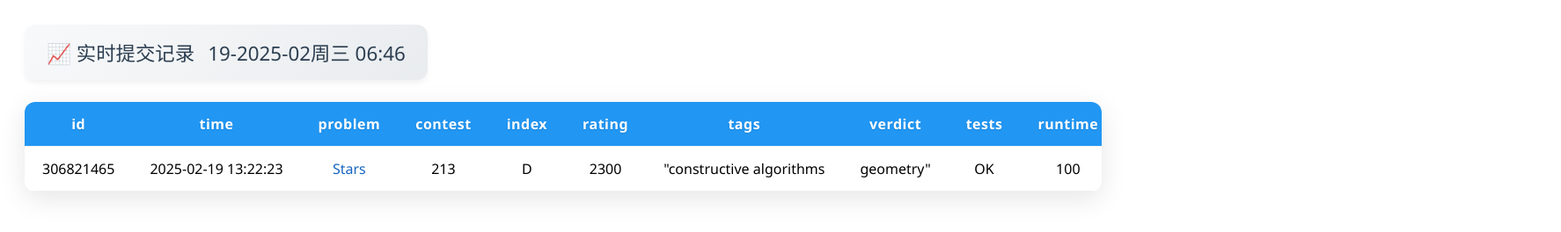
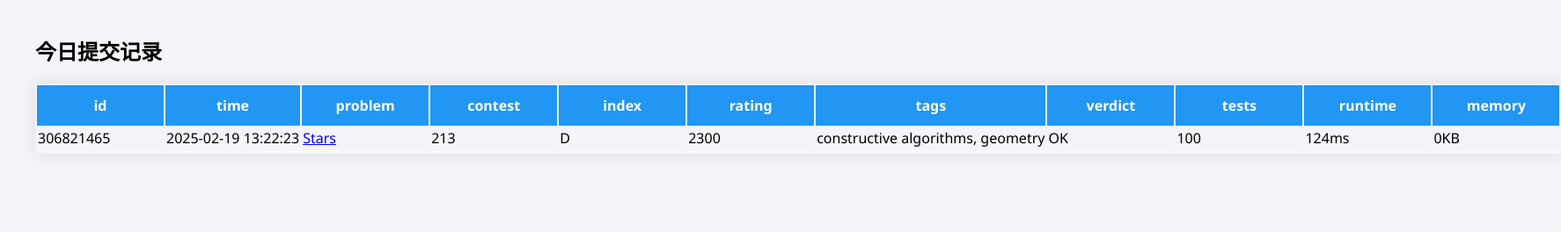
Before and after one commit to qmwneb946/daily, a plain HTML site: page index.html in a window 1280 px wide. Shown: the whole page at 88% size, 1774 px wide, since content can reach past the window. Drawn offline with Linux system fonts and the light colour scheme.

Commit message:
Update index.html

```diff
--- a/index.html
+++ b/index.html
@@ -1,215 +1,85 @@
 <!DOCTYPE html>
-<html lang="zh-CN">
+<html>
 <head>
-    <meta charset="UTF-8">
-    <meta name="viewport" content="width=device-width, initial-scale=1.0">
-    <title>Codeforces 提交分析系统</title>
+<title>Codeforces 今日提交记录</title>
 <style>
-        /* 现代表格系统 */
-        .dashboard {
-            max-width: 98vw;
-            padding: 20px;
-            font-family: 'Segoe UI', system-ui;
+/* 新增自适应表格样式 */
+table {
+  table-layout: auto; /* 核心自适应设置[2]() */
+  width: 100%;
+  max-width: 100vw;
+  overflow-x: auto; /* 响应式溢出滚动[5]() */
+  box-shadow: 0 0 20px rgba(0,0,0,0.1);
 }
-
-        .date-header {
-            font-size: 1.4em;
-            color: #2c3e50;
-            margin: 0 0 25px;
-            padding: 15px 25px;
-            background: linear-gradient(135deg, #f8f9fa 0%, #e9ecef 100%);
-            border-radius: 12px;
-            box-shadow: 0 4px 6px rgba(0,0,0,0.05);
-            display: inline-flex;
-            gap: 15px;
+th, td {
+  white-space: nowrap; /* 防止内容换行 */
+  min-width: 120px; /* 最小列宽 */
+  max-width: 400px; /* 最大列宽 */
+  overflow: hidden;
+  text-overflow: ellipsis;
 }
-
-        .table-container {
-            background: white;
-            border-radius: 12px;
-            overflow: hidden;
-            box-shadow: 0 8px 30px rgba(0,0,0,0.1);
-        }
-
-        table {
-            table-layout: auto;
-            width: max-content;
-            min-width: 100%;
-            border-collapse: collapse;
-            background: white;
-        }
-
-        th, td {
-            padding: 14px 20px;
-            text-align: center;
-            vertical-align: middle;
-            white-space: nowrap;
-            border-bottom: 1px solid #f0f0f0;
-        }
-
-        th {
-            background: #2196F3;
-            color: white;
-            font-weight: 600;
-            letter-spacing: 0.5px;
-            position: sticky;
-            top: 0;
-            text-shadow: 0 1px 2px rgba(0,0,0,0.1);
-        }
-
-        tr:nth-child(even) {
-            background: #fafcff;
-        }
-
-        a.problem-link  {
-            color: #1565C0;
-            font-weight: 500;
-            transition: all 0.25s cubic-bezier(0.4,0,0.2,1);
-            text-decoration: none;
-        }
-
-        a.problem-link:hover  {
-            color: #0D47A1;
-            text-decoration: underline;
-            transform: translateX(2px);
-        }
-
-        /* 响应式优化 */
-        @media (max-width: 768px) {
-            .dashboard {
-                padding: 10px;
-            }
-
-            th, td {
-                padding: 12px 15px;
-                font-size: 0.9em;
-            }
-
-            .date-header {
-                font-size: 1.1em;
-                padding: 12px 20px;
-            }
-        }
+/* 原有样式保留 */
+body { font-family: 'Segoe UI', sans-serif; margin:40px; background:#f4f4f9; }
+th { background:#2196F3; color:white; padding:12px; }
+tr:nth-child(even) { background:#f9f9f9; }
 </style>
 </head>
 <body>
-    <div class="dashboard">
-        <div class="date-header">
-            <span>📈 实时提交记录</span>
-            <span id="currentDate"></span>
-        </div>
-
-        <div class="table-container">
+<h2>今日提交记录</h2>
 <table id="dataTable">
   <thead></thead>
   <tbody></tbody>
 </table>
-        </div>
-    </div>
 
 <script>
-// 增强版CSV解析器
-const parseCSV = (text) => {
-    const rows = text.split(/\r?\n/).filter(row  => row.trim());
+function parseCSV(csv) {
+  const rows = csv.split(/\r?\n/);
   const headers = rows[0].split(',').map(h => h.trim());
+  const data = [];
 
-    const data = rows.slice(1).map(row  => {
-        const cells = row.match(/(?:\"([^\"]*)\" |([^,]*))(?:,|$)/g) || [];
-        const cleanCells = cells.map(cell  => {
-            return cell.replace(/^\" |\"$|,$/g, '').trim();
+  for (let i=1; i<rows.length;  i++) {
+    const cells = rows[i].match(/(".*?"|[^",]+)(?=,|$)/g) || [];
+    const obj = {};
+    headers.forEach((h,  idx) => {
+      obj[h] = (cells[idx] || '').replace(/^"(.*)"$/, '$1').trim();
     });
+    data.push(obj);
+  }
+  return { headers, data };
+}
 
-        return headers.reduce((obj,  header, index) => {
-            obj[header] = cleanCells[index] || '';
-            return obj;
-        }, {});
-    });
+function buildTable() {
+  fetch('today.csv').then(r  => r.text()).then(csv  => {
+    const { headers, data } = parseCSV(csv);
+    const table = document.getElementById('dataTable');
 
-    return { headers, data };
-};
-
-// 表格渲染引擎
-const renderTable = ({ headers, data }) => {
-    const table = document.getElementById('dataTable');
-    table.innerHTML  = ''; // 清空旧数据
-
-    // 构建智能表头
+    // 构建表头
     const thead = table.createTHead();
     const headerRow = thead.insertRow();
-    headers.forEach(header  => {
+    headers.forEach(h  => {
       const th = document.createElement('th');
-        th.textContent  = header;
-        th.setAttribute('data-column',  header.toLowerCase());
+      th.textContent  = h;
       headerRow.appendChild(th);
     });
 
-    // 动态填充数据
+    // 填充数据
     const tbody = table.createTBody();
-    data.forEach(record  => {
-        const row = tbody.insertRow();
-        headers.forEach(header  => {
-            const cell = row.insertCell();
-            const value = record[header];
-
-            switch(header.toLowerCase())  {
-                case 'problem':
-                    cell.innerHTML  = `<a class="problem-link"
-                        href="https://codeforces.com/problemset/problem/${record.contest}/${record.index}"
-                        target="_blank">${value}</a>`;
-                    break;
-                case 'tags':
-                    cell.innerHTML  = value.split(',').map(tag  =>
-                        `<span class="tag">${tag.trim()}</span>`
-                    ).join(' · ');
-                    break;
-                default:
-                    cell.textContent  = value;
+    data.forEach(row  => {
+      const tr = tbody.insertRow();
+      headers.forEach(h  => {
+        const td = tr.insertCell();
+        if(h === 'problem') {
+          td.innerHTML  = `<a href="https://codeforces.com/problemset/problem/${row.contest}/${row.index}"
+                            target="_blank">${row[h]}</a>`;
+        } else {
+          td.textContent  = row[h];
         }
       });
     });
-};
+  });
+}
 
-// 智能日期系统
-const updateDateTime = () => {
-    const date = new Date();
-    const options = {
-        year: 'numeric',
-        month: '2-digit',
-        day: '2-digit',
-        weekday: 'short',
-        hour: '2-digit',
-        minute: '2-digit',
-        hour12: false
-    };
-
-    document.getElementById('currentDate').textContent  =
-        new Intl.DateTimeFormat('zh-CN', options).format(date)
-        .replace(/(上午|下午)/, '')
-        .replace(/(\d+)\/(\d+)\/(\d+)/, '$3-$1-$2');
-};
-
-// 系统初始化
-window.addEventListener('DOMContentLoaded',  () => {
-    // 启动时间更新
-    updateDateTime();
-    setInterval(updateDateTime, 1000 * 30); // 每30秒更新
-
-    // 加载数据
-    fetch('today.csv')
-        .then(res => {
-            if (!res.ok)  throw new Error(`HTTP error! status: ${res.status}`);
-            return res.text();
-        })
-        .then(text => {
-            const { headers, data } = parseCSV(text);
-            renderTable({ headers, data });
-        })
-        .catch(err => {
-            console.error(' 系统初始化失败:', err);
-            document.getElementById('dataTable').innerHTML  =
-                `<tr><td colspan="${headers.length}">⚠️  数据加载失败，请刷新重试</td></tr>`;
-        });
-});
+window.onload  = buildTable;
 </script>
 </body>
 </html>
```
Lines whose indentation alone changed are shown as unchanged.
